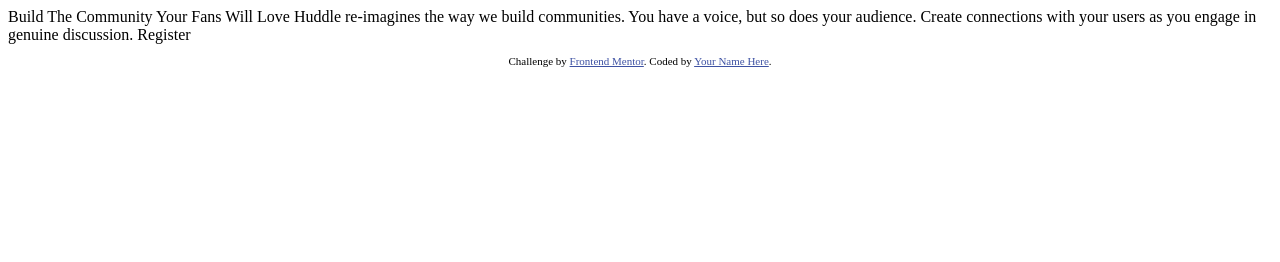
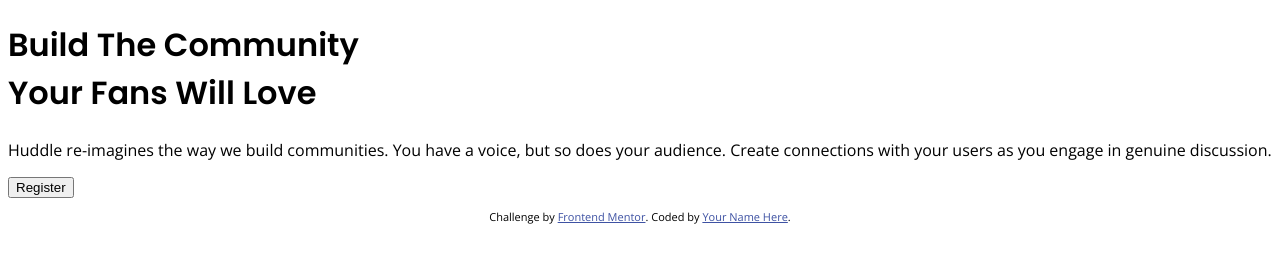
Before and after one commit to SiobhanWhyte/huddle-landing-page-with-single-introductory-section-master, a plain HTML site: page index.html in a window 1280 px wide. Drawn offline with nearby package versions, Linux system fonts and the light colour scheme.

Commit message:
stylesheet created

```diff
--- a/index.html
+++ b/index.html
@@ -5,23 +5,17 @@
   <meta name="viewport" content="width=device-width, initial-scale=1.0"> <!-- displays site properly based on user's device -->
 
   <link rel="icon" type="image/png" sizes="32x32" href="./images/favicon-32x32.png">
-
-  <title>Frontend Mentor | Huddle landing page with single introductory section</title>
-
-  <!-- Feel free to remove these styles or customise in your own stylesheet 👍 -->
-  <style>
-    .attribution { font-size: 11px; text-align: center; }
-    .attribution a { color: hsl(228, 45%, 44%); }
-  </style>
+  <link rel="stylesheet" href="style.css">
+  <title>Frontend Mentor | Huddle landing page with single introductory section </title>
 </head>
 <body>
 
-  Build The Community Your Fans Will Love
+  <h1>Build The Community </br> Your Fans Will Love</h1>
 
-  Huddle re-imagines the way we build communities. You have a voice, but so does your audience.
-  Create connections with your users as you engage in genuine discussion.
+  <p>Huddle re-imagines the way we build communities. You have a voice, but so does your audience.
+  Create connections with your users as you engage in genuine discussion. </p>
 
-  Register
+  <button>Register</button>
 
   <footer>
     <p class="attribution">
--- /dev/null
+++ b/style.css
@@ -0,0 +1,15 @@
+@import url('https://fonts.googleapis.com/css2?family=Open+Sans&display=swap');
+@import url('https://fonts.googleapis.com/css2?family=Poppins:wght@400;600&display=swap');
+
+
+
+h1 {
+    font-family: 'Poppins', sans-serif;
+}
+
+p {
+    font-family: 'Open Sans', sans-serif;
+}
+
+.attribution { font-size: 11px; text-align: center; }
+.attribution a { color: hsl(228, 45%, 44%); }
```
